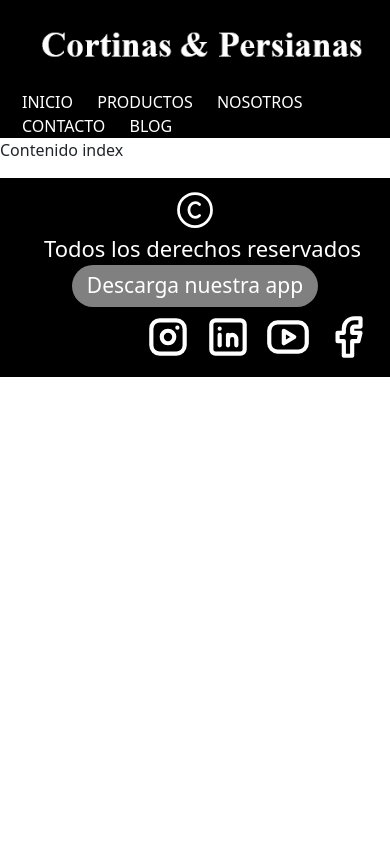
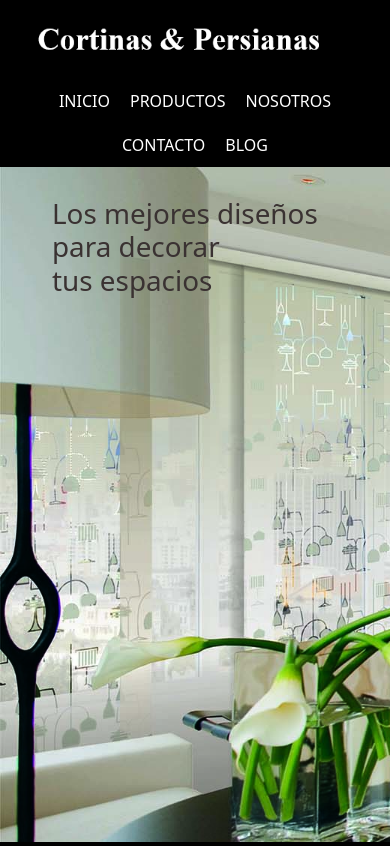
Before and after one commit to carlitoz330/paginacortinaS-contrerasserrano, a plain HTML site: page index.html in a window 390 px wide. Shown: the top 846 px of the page. Drawn offline with Linux system fonts and the light colour scheme.

Commit message:
terminado basico de la pagina index

```diff
--- a/index.html
+++ b/index.html
@@ -13,7 +13,7 @@
 <!--Encabezado-->
 <header>
     <div class="container-fluid">
-        <div class="row">
+        <div class="row contenido_header">
             <div class="col-md-6 logo">
                 <img src="img/logo.PNG" alt="">
             </div>
@@ -32,14 +32,17 @@
 </header>
 
 
-
-
 <!--Contenido principa-->
 
-<p>Contenido index</p>
-
-
-
+<main class="principal">
+    <div class="container-fluid ">
+        <div class="row">
+            <div class="col-md-12">
+                <h1 class="titulo">Los mejores diseños para decorar <br> tus espacios</h1>
+            </div>
+        </div>
+    </div>
+</main>
 
 
 
--- a/styles.css
+++ b/styles.css
@@ -47,23 +47,17 @@ header {
 
 @media (min-width: 376px) and (max-width: 1024px){
 
+    .logo img {
+        width: 334px;
+        height: 79px;
+    }
 
-.logo img {
-    width: 380px;
-    height: 90px;
+    .navegacion {
+        display: flex;
+        flex-wrap: wrap;
+        justify-content: center;
+    }
 }
-
-
-
-}
-
-
-
-
-
-
-
-
 
 
 
@@ -153,3 +147,45 @@ footer {
         visibility: hidden;
     }
  }
+
+
+
+ /*Contenido Index*/
+
+
+.principal {
+    background-image: url(img/principal.jpg);
+    background-repeat: no-repeat;
+    background-size: cover;
+    max-width: 100%;
+    height: 85vh;
+}
+
+.titulo {
+    margin: 30px 0 0 40px;
+    color: rgb(58, 50, 50);
+}
+
+
+@media (max-width: 375px) {
+
+.principal {
+    height: 46vh;
+}
+
+.titulo {
+    margin-bottom: 30px 0 0 0;
+    text-align: center;
+
+}
+
+
+}
+
+@media (min-width: 376px) and (max-width: 1024px){
+
+   .principal {
+        height: 80vh;
+   }
+
+ }
```
